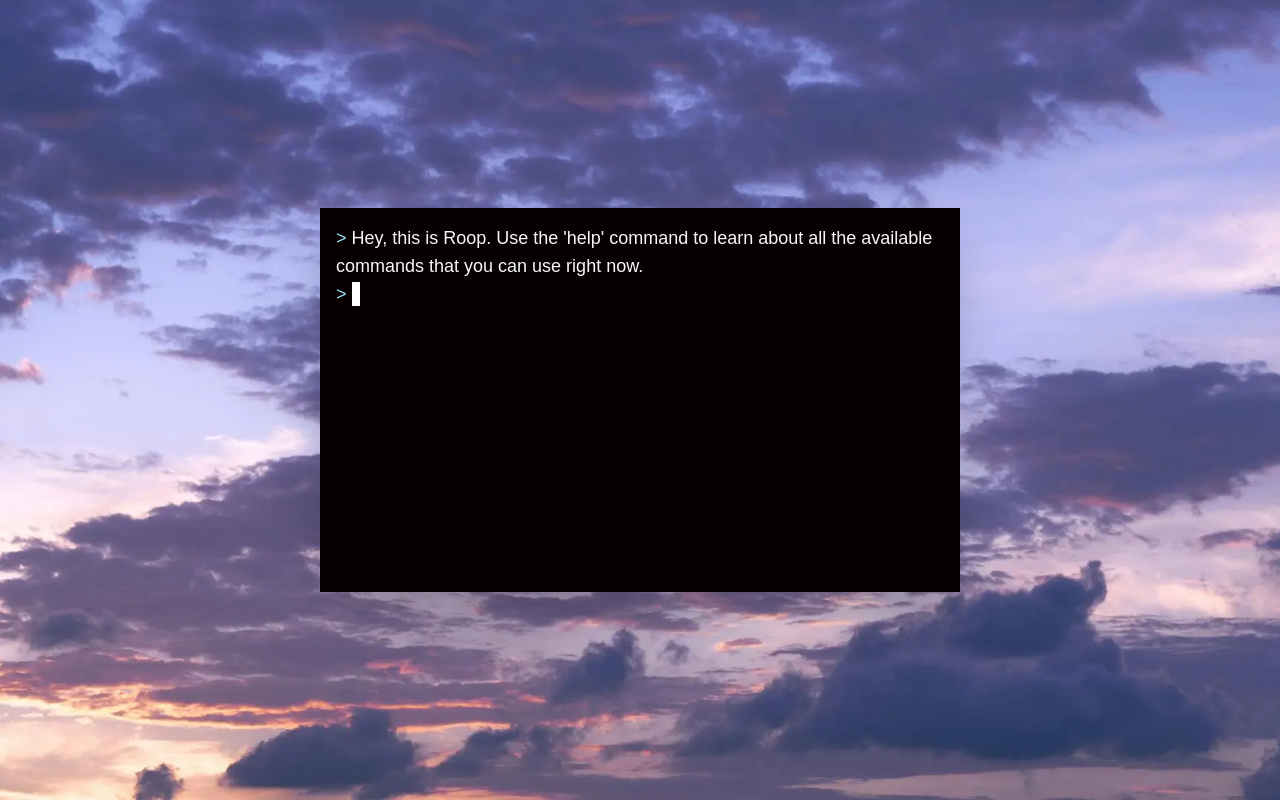
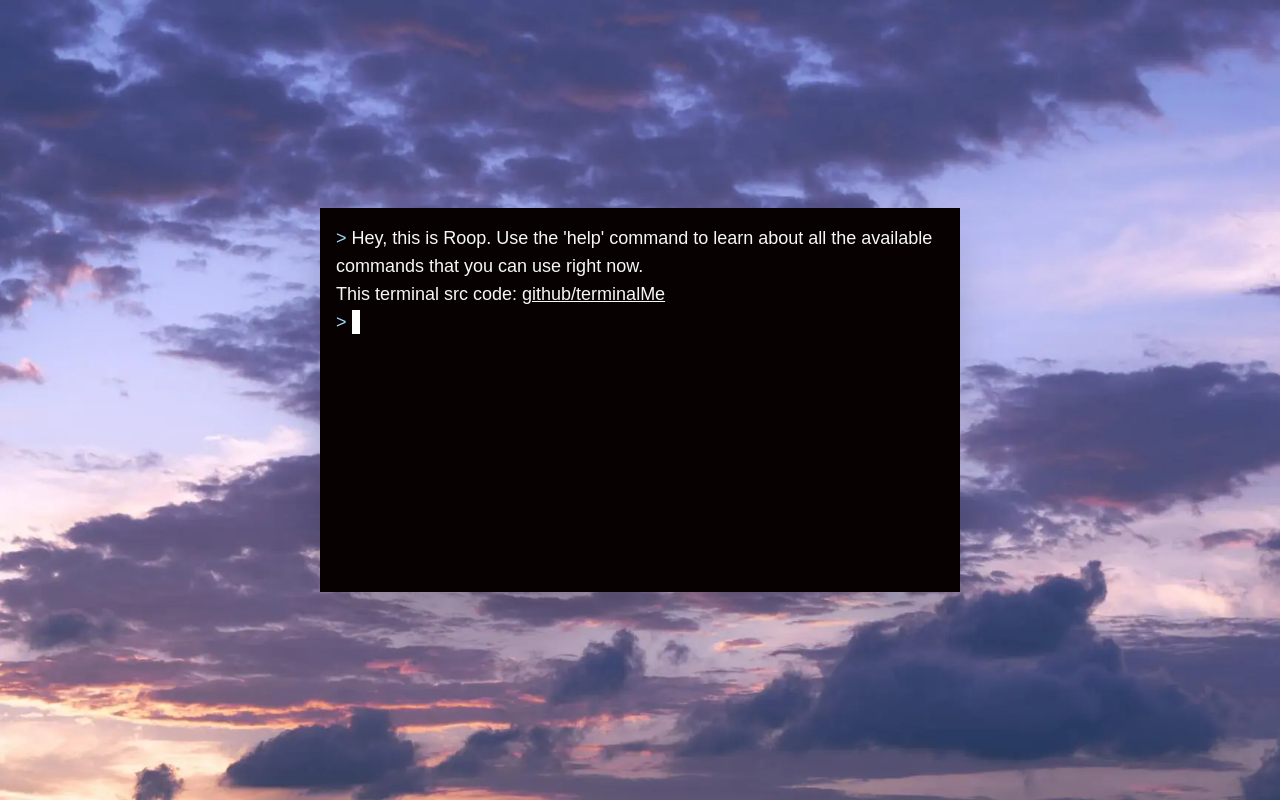
Before and after one commit to RoopkumarD/terminalMe, a SvelteKit app: page / in a window 1280 px wide. Built offline with nearby package versions, Linux system fonts and the light colour scheme; a web font is replaced by a local one.

Commit message:
added src code link

```diff
--- a/src/routes/+page.svelte
+++ b/src/routes/+page.svelte
@@ -300,6 +300,11 @@
           the 'help' command to learn about all the available commands that you
           can use right now.
         </p>
+        <p>
+          This terminal src code: <a class="underline" target="_blank" href="#"
+            >github/terminalMe</a
+          >
+        </p>
       </div>
 
       <div id="command" class="">
```
